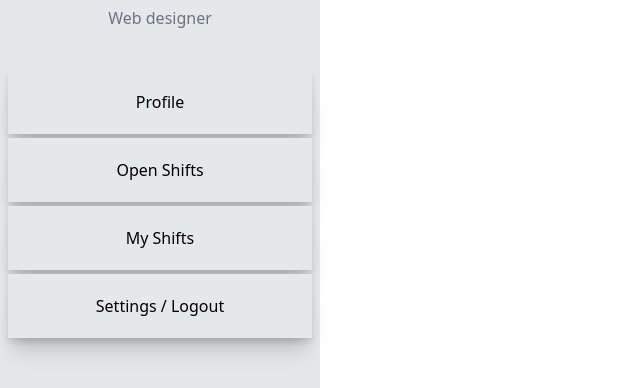
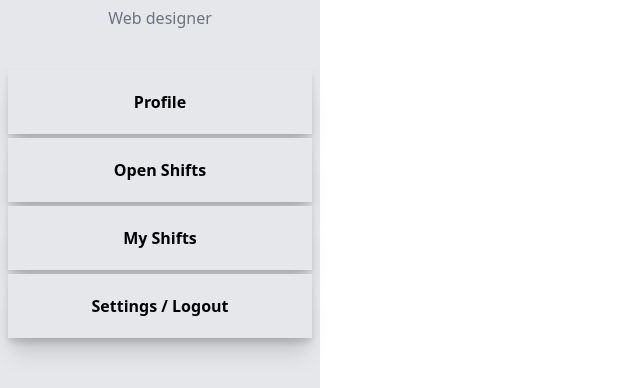
Before and after one commit to GummyGuppy/HealthcareScheduler, a React (Create React App) app: page /dashboard in a window 1280 px wide. Shown: the part 219-607 px from the top of the page, without its empty margins (0-640 px from the left). Built offline with nearby package versions, Linux system fonts and the light colour scheme; no server answers.

Commit message:
update before icon resource downloads

```diff
--- a/src/Components/Dashboard.js
+++ b/src/Components/Dashboard.js
@@ -23,16 +23,16 @@ export default function Dashboard() {
             <p class="text-gray-500">Web designer</p>
         </div>
         <div className='mx-auto flex flex-col gap-1 p-2'>
-            <button className='w-full h-16 bg-gray-200 drop-shadow-lg shadow-xl hover:shadow-inner'>
+            <button className='font-semibold w-full h-16 bg-gray-200 drop-shadow-lg shadow-xl hover:shadow-inner'>
             Profile
             </button>
-            <button className='w-full h-16 bg-gray-200 drop-shadow-lg shadow-xl hover:shadow-inner'>
+            <button className='font-semibold w-full h-16 bg-gray-200 drop-shadow-lg shadow-xl hover:shadow-inner'>
             Open Shifts
             </button>
-            <button className='w-full h-16 bg-gray-200 drop-shadow-lg shadow-xl hover:shadow-inner'>
+            <button className='font-semibold w-full h-16 bg-gray-200 drop-shadow-lg shadow-xl hover:shadow-inner'>
             My Shifts
             </button>
-            <button className='w-full h-16 bg-gray-200 drop-shadow-lg shadow-xl hover:shadow-inner'>
+            <button className='font-semibold w-full h-16 bg-gray-200 drop-shadow-lg shadow-xl hover:shadow-inner'>
             Settings / Logout
             </button>
         </div>
```
